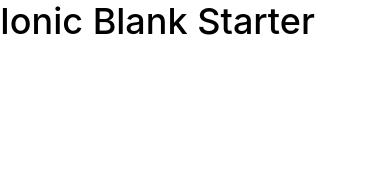
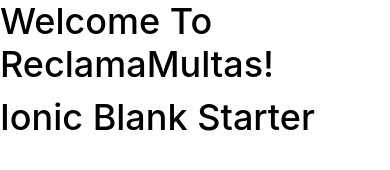
Before and after one commit to aribs/reclamaMultas, a website: page www/index.html in a window 390 px wide. Drawn offline with Linux system fonts and the light colour scheme; some packages are replaced by stand-ins of ours; files that its build step writes are made by us from their sources.

Commit message:
first commit

```diff
--- a/www/index.html
+++ b/www/index.html
@@ -33,7 +33,7 @@
     <script src="js/app.js"></script>
   </head>
   <body ng-app="starter">
-
+    <h1>Welcome To ReclamaMultas!</h1>
     <ion-pane>
       <ion-header-bar class="bar-stable">
         <h1 class="title">Ionic Blank Starter</h1>
```
